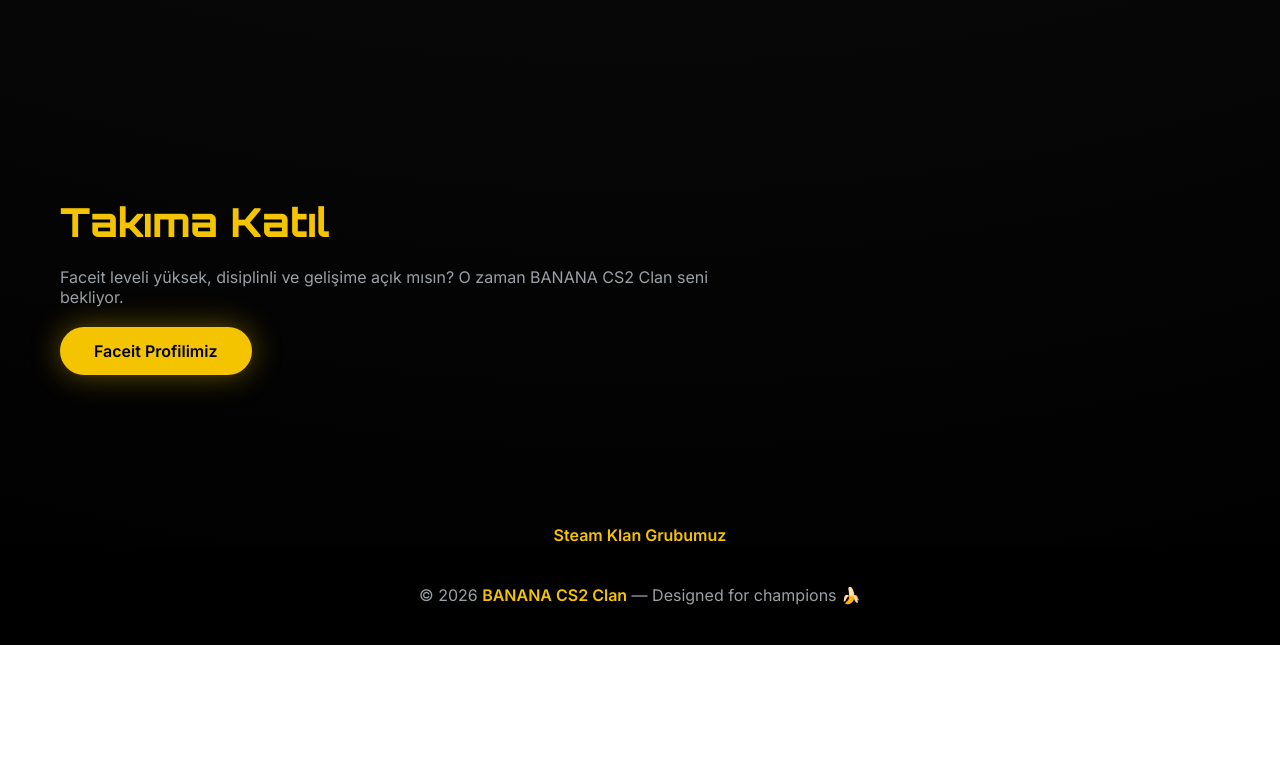
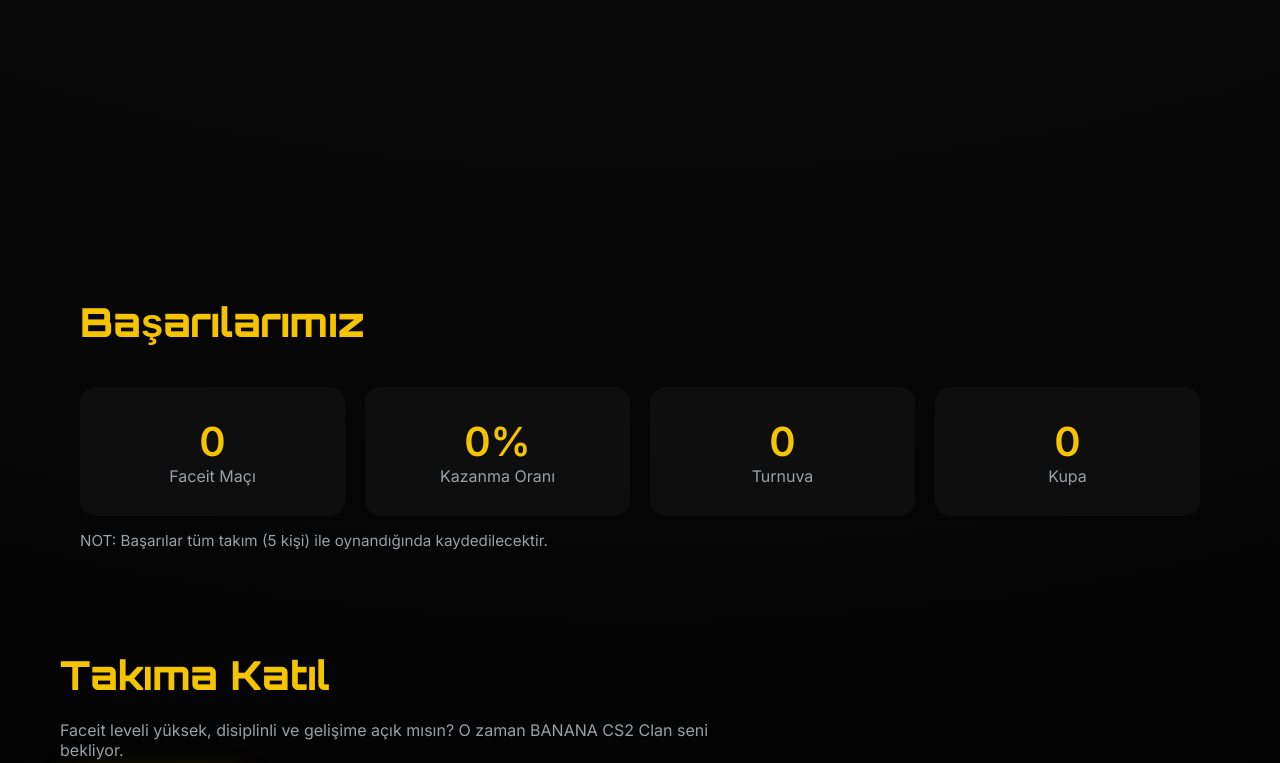
Before and after one commit to karda31/banana-cs2, a plain HTML site: page index.html in a window 1280 px wide. Shown: the part 1942-2705 px from the top of the page. Before the commit the page ends 2587 px from the top, so only its background shows below. Drawn offline with Linux system fonts and the light colour scheme.

Commit message:
Update index.html

```diff
--- a/index.html
+++ b/index.html
@@ -196,7 +196,19 @@
   </div>
 </section>
 
-<section id="join">
+<section id="join"><section id="stats">
+  <h2>Başarılarımız</h2>
+  <div class="stats">
+    <div class="stat"><h3>0</h3><span>Faceit Maçı</span></div>
+    <div class="stat"><h3>0%</h3><span>Kazanma Oranı</span></div>
+    <div class="stat"><h3>0</h3><span>Turnuva</span></div>
+    <div class="stat"><h3>0</h3><span>Kupa</span></div>
+  </div>
+  <p style="color: var(--gray); margin-top: 15px; font-size: 0.95rem;">
+    NOT: Başarılar tüm takım (5 kişi) ile oynandığında kaydedilecektir.
+  </p>
+</section>
+
   <h2>Takıma Katıl</h2>
   <p>Faceit leveli yüksek, disiplinli ve gelişime açık mısın? O zaman BANANA CS2 Clan seni bekliyor.</p>
   <br>
```
